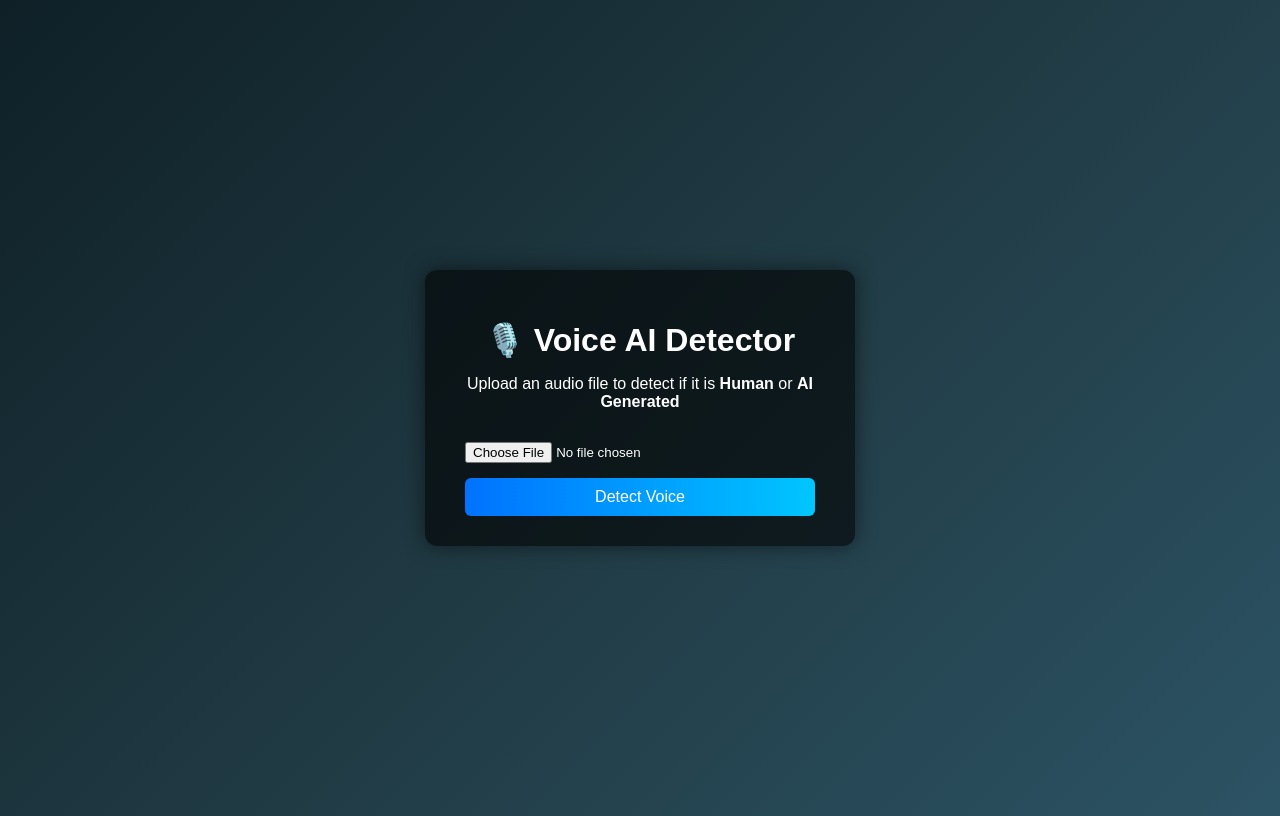
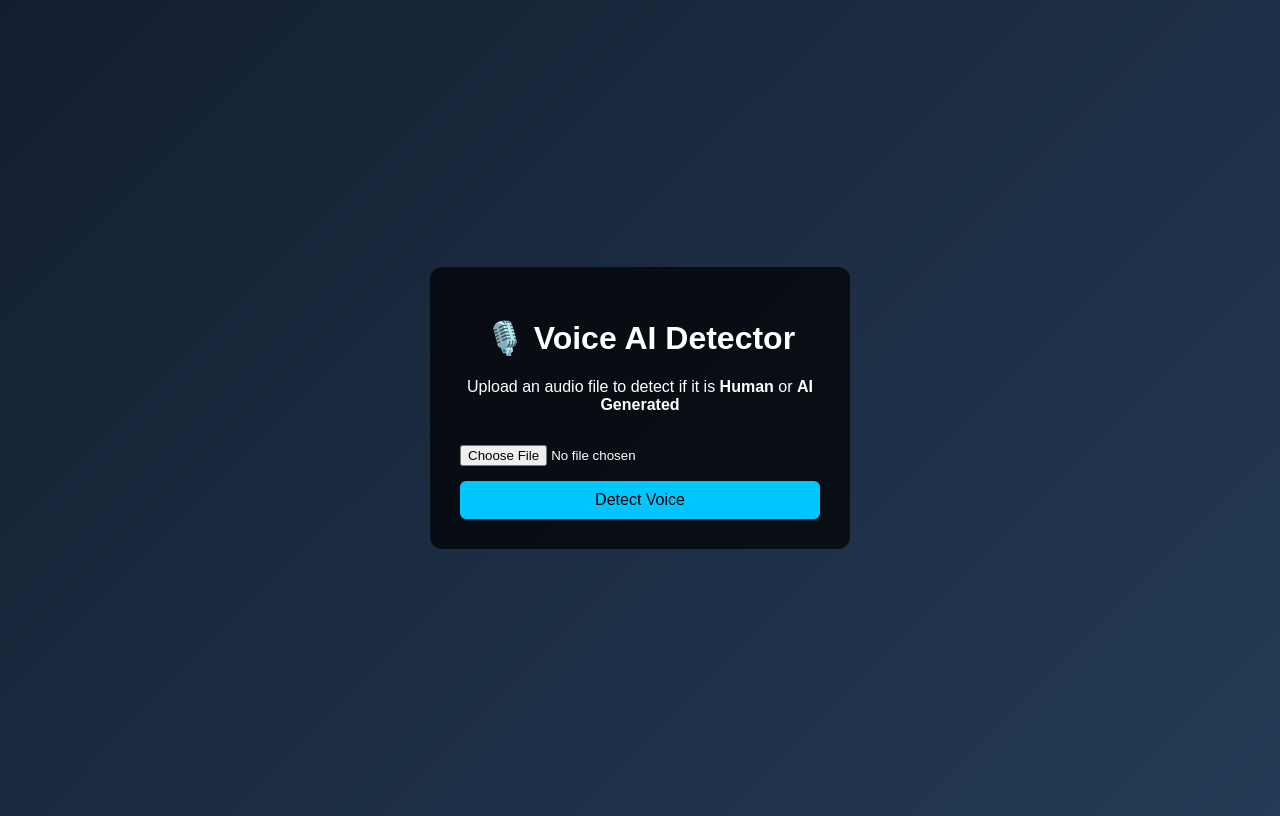
Before and after one commit to bathula-shiva/voice-ai-detector1, a FastAPI app: page / in a window 1280 px wide. Run offline with FastAPI, Linux system fonts and the light colour scheme.

Commit message:
Update style.css

```diff
--- a/voice_ai_detector/static/style.css
+++ b/voice_ai_detector/static/style.css
@@ -1,24 +1,19 @@
 body {
     font-family: Arial, sans-serif;
-    background: linear-gradient(135deg, #0f2027, #203a43, #2c5364);
+    background: linear-gradient(135deg, #141e30, #243b55);
     color: white;
     height: 100vh;
     display: flex;
+    align-items: center;
     justify-content: center;
-    align-items: center;
 }
 
 .container {
-    background: rgba(0, 0, 0, 0.6);
-    padding: 30px 40px;
+    background: rgba(0, 0, 0, 0.7);
+    padding: 30px;
     border-radius: 12px;
     text-align: center;
-    width: 350px;
-    box-shadow: 0 0 20px rgba(0,0,0,0.5);
-}
-
-h1 {
-    margin-bottom: 10px;
+    width: 360px;
 }
 
 input[type="file"] {
@@ -27,35 +22,23 @@ input[type="file"] {
 }
 
 button {
+    width: 100%;
+    padding: 10px;
+    font-size: 16px;
     background: #00c6ff;
-    background: linear-gradient(to right, #0072ff, #00c6ff);
     border: none;
-    padding: 10px 20px;
-    color: white;
-    font-size: 16px;
     border-radius: 6px;
     cursor: pointer;
-    width: 100%;
 }
 
 button:hover {
-    opacity: 0.9;
+    opacity: 0.85;
+}
+
+.hidden {
+    display: none;
 }
 
 #result {
     margin-top: 20px;
 }
-
-#prediction {
-    font-size: 22px;
-    margin-bottom: 5px;
-}
-
-#confidence {
-    font-size: 16px;
-    color: #ddd;
-}
-
-.hidden {
-    display: none;
-}
```
